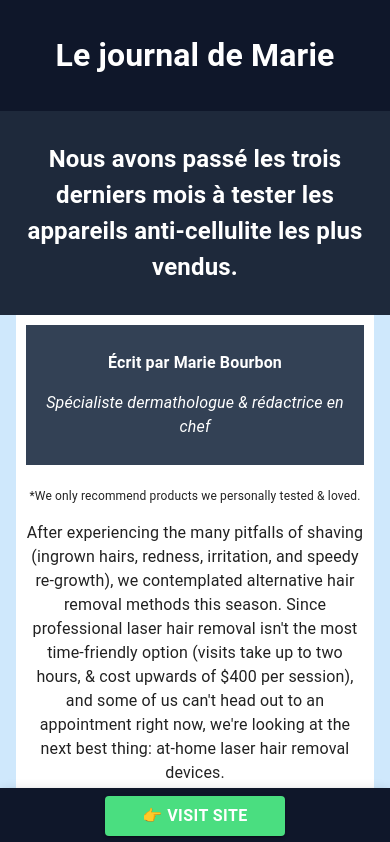
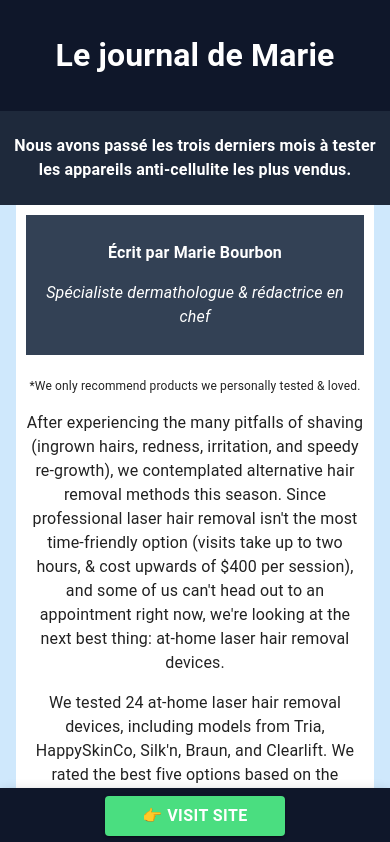
Before and after one commit to cyberkingz/ns-blog, a React (Create React App) app: page / in a window 390 px wide. Shown: the top 842 px of the page. Built offline with nearby package versions, Linux system fonts and the light colour scheme.

Commit message:
update font size sub header

```diff
--- /dev/null
+++ b/src/Components/SubHeader.css
@@ -0,0 +1,5 @@
+@media (max-width: 768px) {
+    .SubHeader h2 {
+        font-size: 16px !important;
+    }
+}
--- a/src/Components/SubHeader.js
+++ b/src/Components/SubHeader.js
@@ -1,8 +1,9 @@
 import React from 'react'
+import './SubHeader.css'
 
 function SubHeader() {
   return (
-    <div style={{display: 'flex', flexDirection: 'column', justifyContent: 'center', backgroundColor: '#1e293b', padding: '10px', color: 'white'}}>
+    <div className='SubHeader' style={{display: 'flex', flexDirection: 'column', justifyContent: 'center', backgroundColor: '#1e293b', padding: '10px', color: 'white'}}>
         <h2>Nous avons passé les trois derniers mois à tester les appareils anti-cellulite les plus vendus.</h2>
     </div>
   )
```
